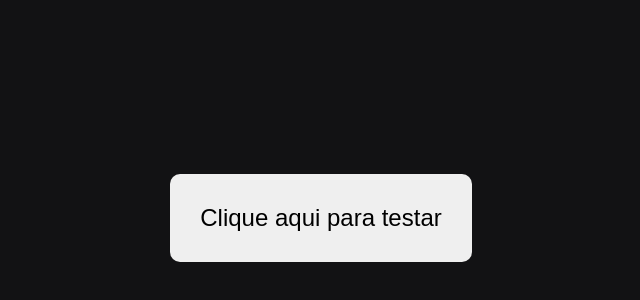
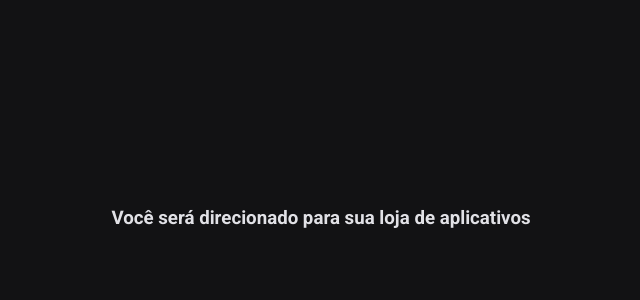
Before and after one commit to leoliveira28/android-or-ios, a Next.js app: page / in a window 1280 px wide. Shown: the part 182-482 px from the top of the page, without its empty margins (319-959 px from the left). Built offline with nearby package versions, Linux system fonts and the light colour scheme.

Commit message:
added load effecr function

```diff
--- a/src/pages/index.tsx
+++ b/src/pages/index.tsx
@@ -1,4 +1,4 @@
-import React, { useState } from 'react'
+import React, { useEffect, useState } from 'react'
 
 
 import { useRouter } from 'next/dist/client/router'
@@ -7,8 +7,9 @@ import { Container } from '../styles/pages/Home'
 const Home: React.FC = () => {
   const [device, setDevice] = useState([])
   const router = useRouter()
+
+  useEffect(() => {
     function androidOrIOS() {
-    setDevice([{id: 1, deviceName: navigator.platform}])
       const userAgent = navigator.userAgent;
       if(/android/i.test(userAgent)){
         setDevice([{id: 1, deviceName: 'Sou Android'}])
@@ -21,10 +22,14 @@ const Home: React.FC = () => {
           return 'ios';
       }
     }
+  }, [])
+
+
+
 return (
     <div>
       <Container>
-      <button onClick={androidOrIOS}>Clique aqui para testar</button>
+      <h3>Você será direcionado para sua loja de aplicativos</h3>
       </Container>
 
     </div>
```
Lines whose indentation alone changed are shown as unchanged.
